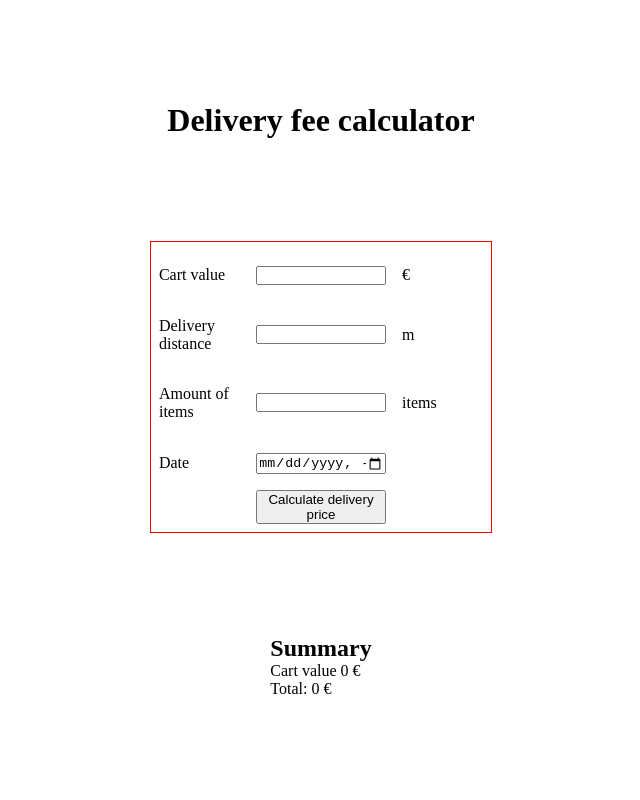
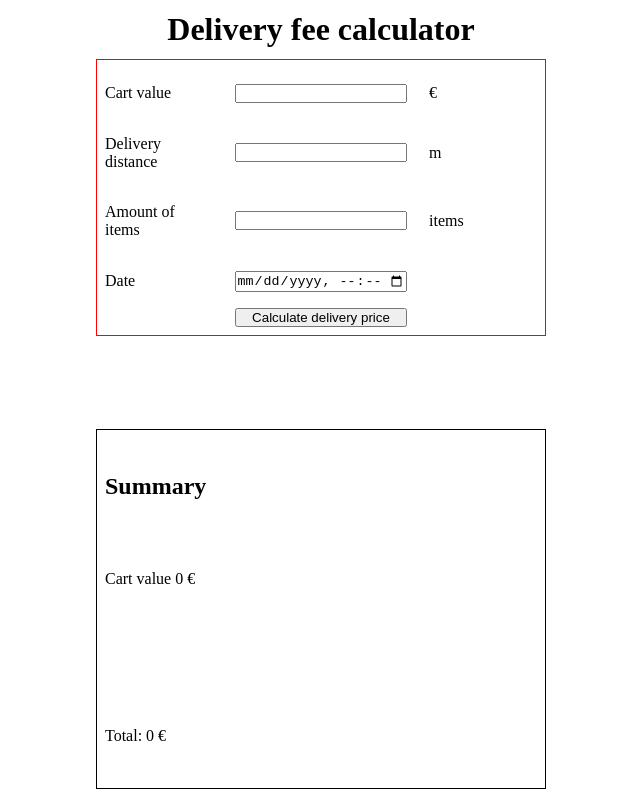
Before and after one commit to JerryUusis/delivery_fee_calculator, a React (Vite) app: page / in a window 1280 px wide. Shown: the whole page, without its empty margins (319-959 px from the left). Built offline with nearby package versions, Linux system fonts and the light colour scheme.

Commit message:
Initial layout for .summary-container

```diff
--- a/src/index.css
+++ b/src/index.css
@@ -7,14 +7,23 @@
 #root {
     height: 100vh;
     width: 100vw;
+    display: flex;
+    justify-content: center;
 }
 
 .main-container {
-    height: 100vh;
+    height: 100%;
+    width: 75%;
     display: flex;
     flex-direction: column;
     justify-content: space-evenly;
     align-items: center;
+}
+
+form {
+    height: 45%;
+    width: 70%;
+    max-width: 450px;
 }
 
 .input-fields-container {
@@ -33,8 +42,7 @@
 }
 
 .input-container label,
-.input-container p
-{
+.input-container p {
     width: 25%;
 }
 
@@ -56,5 +64,10 @@
 .summary-container {
     display: flex;
     flex-direction: column;
-
+    height: 45%;
+    width: 70%;
+    padding: 0.5rem;
+    max-width: 450px;
+    border: black solid 1px;
+    justify-content: space-around;
 }
```
